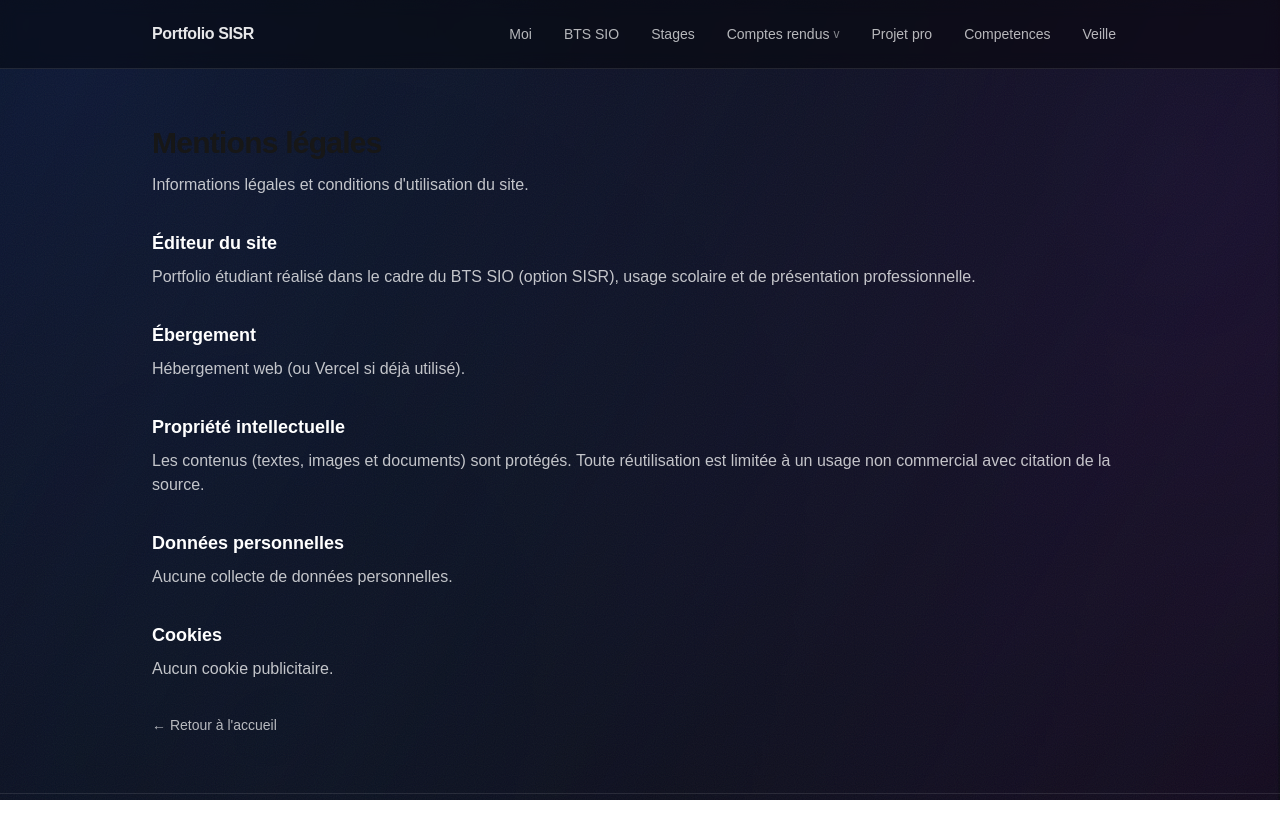
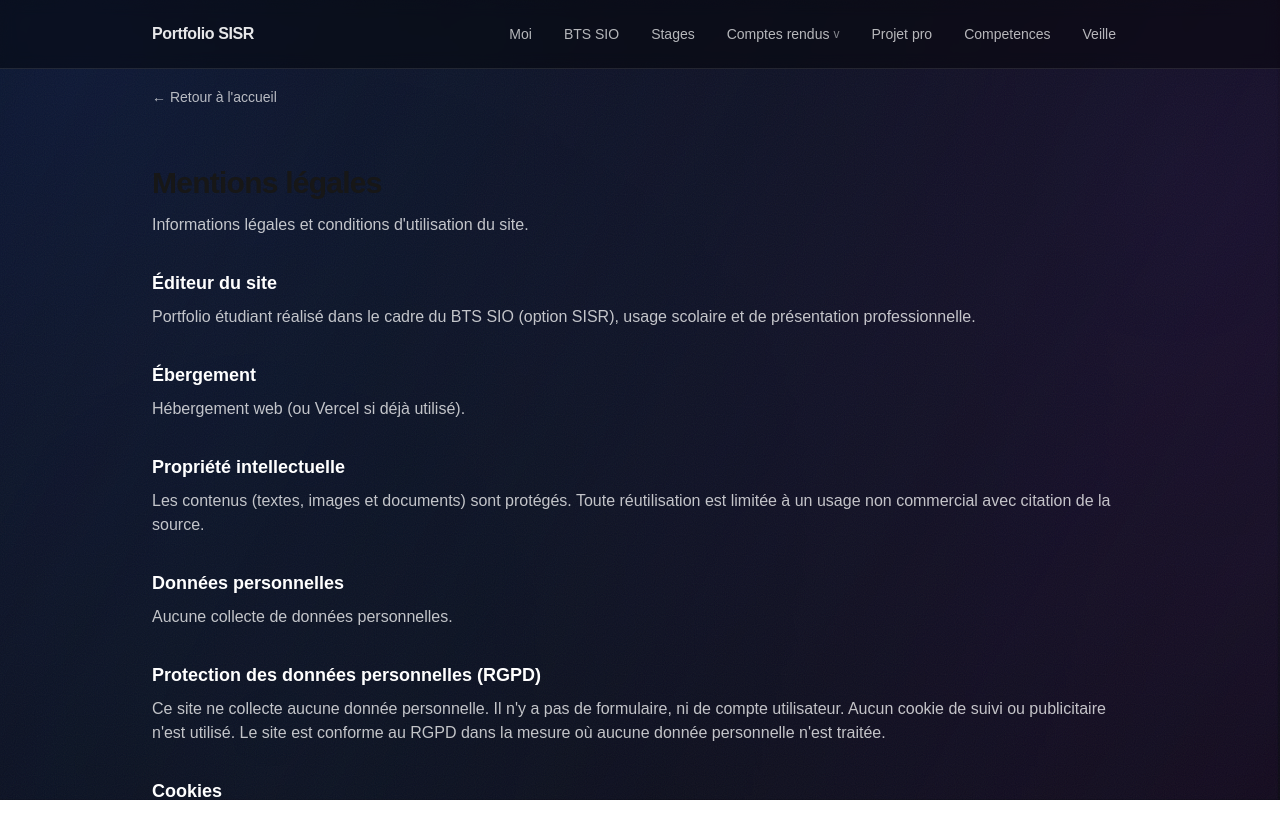
Before and after one commit to jedseffaji/portfolio-bts-sio, a Next.js app: page /mentions-legales in a window 1280 px wide. Shown: the top 838 px of the page. Built offline with nearby package versions, Linux system fonts and the light colour scheme.

Commit message:
Suppression bouton retour page BTS SIO

```diff
--- a/app/bts-sio/page.tsx
+++ b/app/bts-sio/page.tsx
@@ -7,15 +7,6 @@ export default function Page() {
       title="BTS SIO et choix SISR"
       subtitle="Presentation de la formation, des options et des raisons de mon orientation SISR."
     >
-      <div className="flex flex-wrap gap-3">
-        <Link
-          href="/"
-          className="inline-flex items-center rounded-2xl border border-white/10 bg-white/5 px-4 py-2 text-sm text-white/85 hover:bg-white/10 transition"
-        >
-          {"<- Retour a l'accueil"}
-        </Link>
-      </div>
-
       <div className="mt-6 grid gap-6">
         <section className="rounded-2xl border border-white/10 bg-white/5 p-6">
           <h2 className="text-xl font-semibold">Presentation du BTS SIO</h2>
--- a/app/layout.tsx
+++ b/app/layout.tsx
@@ -17,6 +17,14 @@ export default function RootLayout({ children }: { children: React.ReactNode })
         <Background />
 
         <Navbar />
+        <div className="mx-auto w-full max-w-5xl px-6 pt-4">
+          <Link
+            href="/"
+            className="inline-flex text-sm text-white/70 transition hover:text-white"
+          >
+            {"\u2190 Retour \u00e0 l'accueil"}
+          </Link>
+        </div>
         <div className="flex-1">{children}</div>
 
         <footer className="border-t border-white/10">
--- a/app/mentions-legales/page.tsx
+++ b/app/mentions-legales/page.tsx
@@ -44,6 +44,19 @@ export default function MentionsLegalesPage() {
         </div>
 
         <div>
+          <h2 className="text-lg font-semibold text-white">
+            {"Protection des donn\u00e9es personnelles (RGPD)"}
+          </h2>
+          <p className="mt-2">
+            {"Ce site ne collecte aucune donn\u00e9e personnelle."}
+            {" Il n'y a pas de formulaire, ni de compte utilisateur."}
+            {" Aucun cookie de suivi ou publicitaire n'est utilis\u00e9."}
+            {" Le site est conforme au RGPD dans la mesure o\u00f9 aucune donn\u00e9e"}
+            {" personnelle n'est trait\u00e9e."}
+          </p>
+        </div>
+
+        <div>
           <h2 className="text-lg font-semibold text-white">Cookies</h2>
           <p className="mt-2">Aucun cookie publicitaire.</p>
         </div>
```
